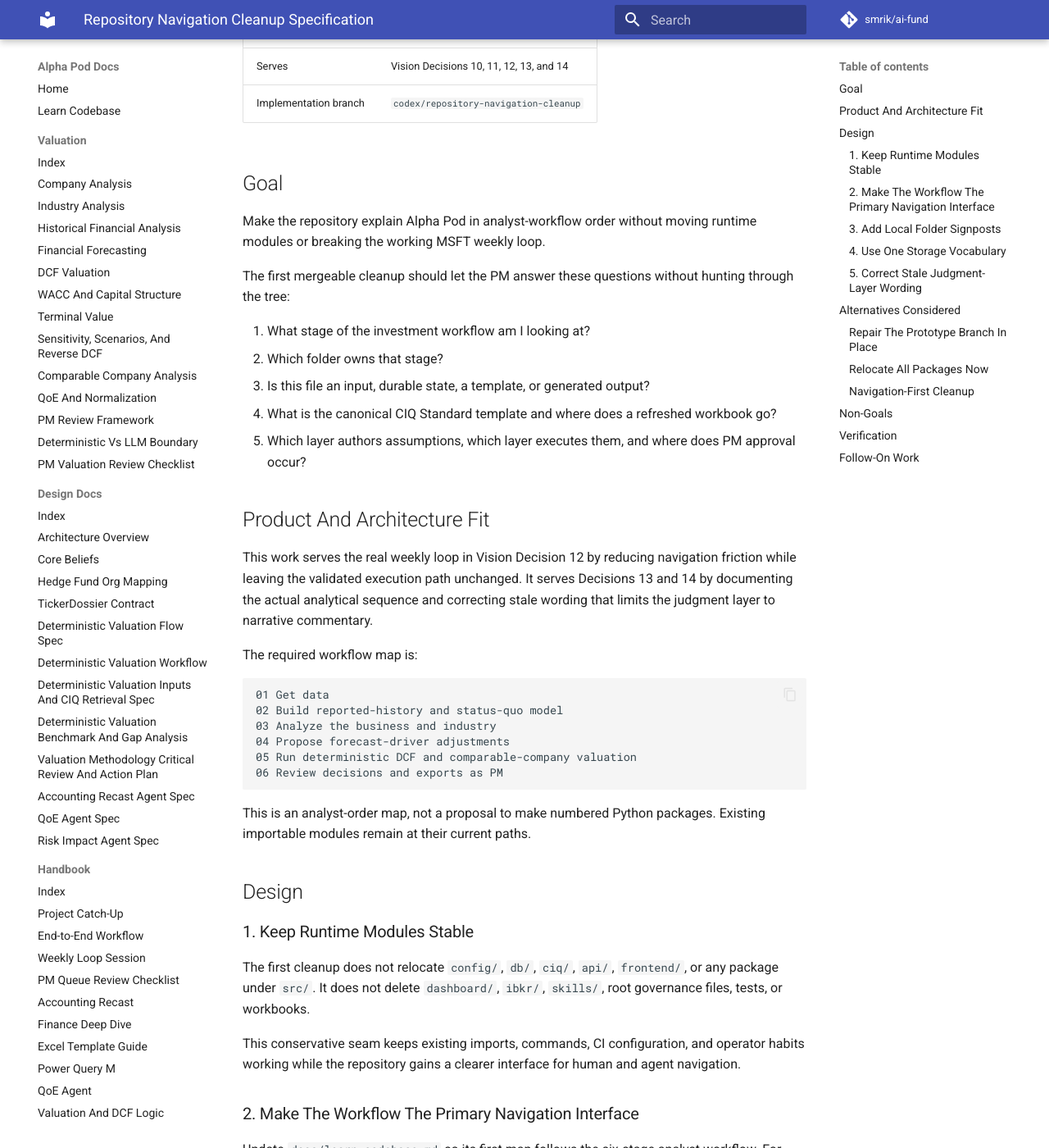
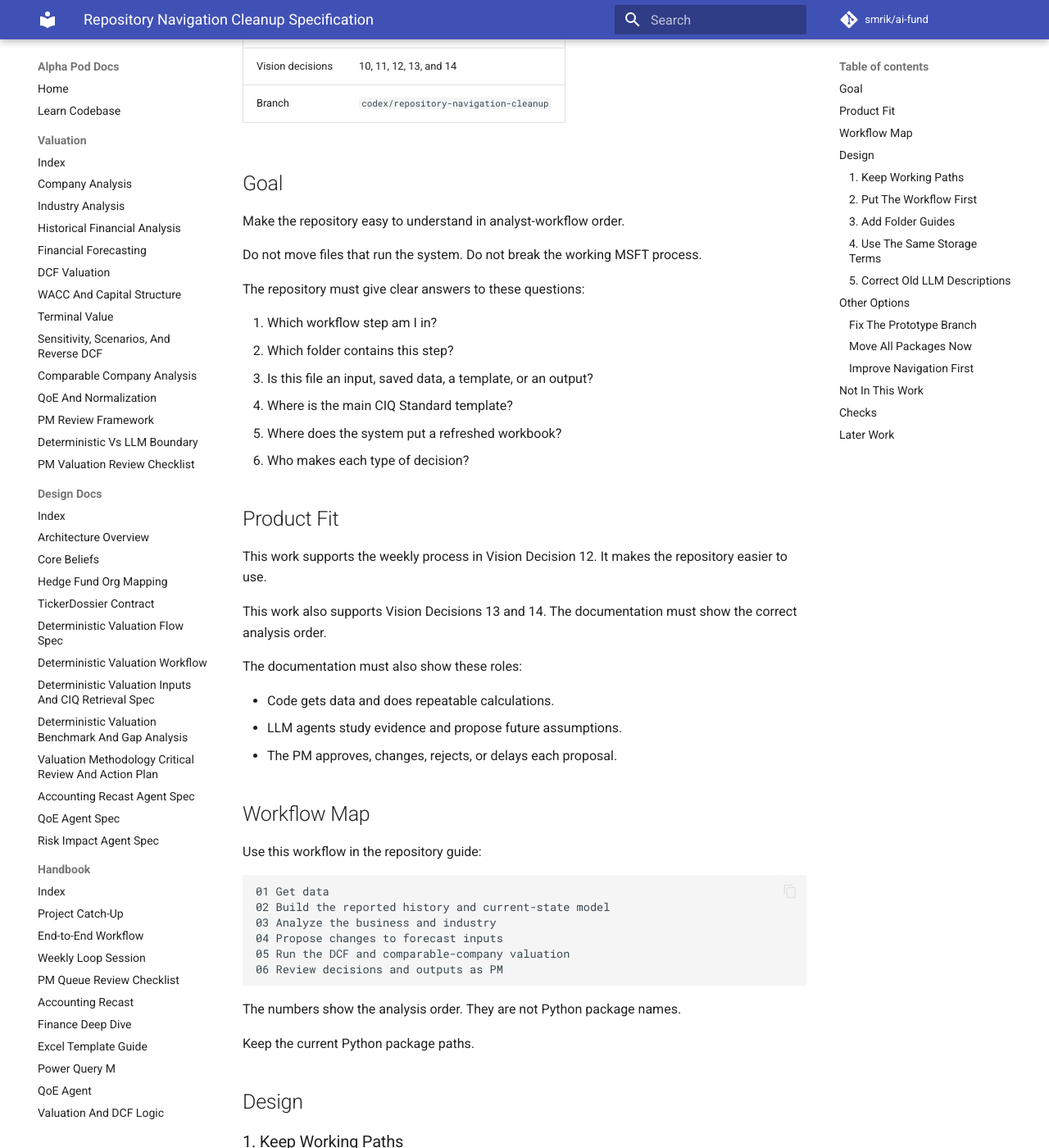
Before and after one commit to smrik/ai-fund, an MkDocs documentation site: the page built from docs/design-docs/repository-navigation-cleanup-spec.md, in a window 1280 px wide and 1400 px high, scrolled down 258 px. Shown: the whole window at 82% size. Built offline with MkDocs 1.6.1 and Material for MkDocs 9.7.7, drawn with Linux system fonts in a browser that asks for light colours; comment, search, counter and statistics services are not loaded; some of the changed text lies outside the part shown.

Commit message:
docs: use simplified technical English
Co-Authored-By: Codex CLI <noreply@openai.com>

````diff
--- a/docs/design-docs/repository-navigation-cleanup-spec.md
+++ b/docs/design-docs/repository-navigation-cleanup-spec.md
@@ -4,159 +4,189 @@
 | --- | --- |
 | Status | Approved design |
 | Date | 2026-08-05 |
-| Serves | Vision Decisions 10, 11, 12, 13, and 14 |
-| Implementation branch | `codex/repository-navigation-cleanup` |
+| Vision decisions | 10, 11, 12, 13, and 14 |
+| Branch | `codex/repository-navigation-cleanup` |
 
 ## Goal
 
-Make the repository explain Alpha Pod in analyst-workflow order without moving runtime modules or
-breaking the working MSFT weekly loop.
+Make the repository easy to understand in analyst-workflow order.
 
-The first mergeable cleanup should let the PM answer these questions without hunting through the
-tree:
+Do not move files that run the system. Do not break the working MSFT process.
 
-1. What stage of the investment workflow am I looking at?
-2. Which folder owns that stage?
-3. Is this file an input, durable state, a template, or generated output?
-4. What is the canonical CIQ Standard template and where does a refreshed workbook go?
-5. Which layer authors assumptions, which layer executes them, and where does PM approval occur?
+The repository must give clear answers to these questions:
 
-## Product And Architecture Fit
+1. Which workflow step am I in?
+2. Which folder contains this step?
+3. Is this file an input, saved data, a template, or an output?
+4. Where is the main CIQ Standard template?
+5. Where does the system put a refreshed workbook?
+6. Who makes each type of decision?
 
-This work serves the real weekly loop in Vision Decision 12 by reducing navigation friction while
-leaving the validated execution path unchanged. It serves Decisions 13 and 14 by documenting the
-actual analytical sequence and correcting stale wording that limits the judgment layer to
-narrative commentary.
+## Product Fit
 
-The required workflow map is:
+This work supports the weekly process in Vision Decision 12. It makes the repository easier to use.
+
+This work also supports Vision Decisions 13 and 14. The documentation must show the correct analysis order.
+
+The documentation must also show these roles:
+
+- Code gets data and does repeatable calculations.
+- LLM agents study evidence and propose future assumptions.
+- The PM approves, changes, rejects, or delays each proposal.
+
+## Workflow Map
+
+Use this workflow in the repository guide:
 
 ```text
 01 Get data
-02 Build reported-history and status-quo model
+02 Build the reported history and current-state model
 03 Analyze the business and industry
-04 Propose forecast-driver adjustments
-05 Run deterministic DCF and comparable-company valuation
-06 Review decisions and exports as PM
+04 Propose changes to forecast inputs
+05 Run the DCF and comparable-company valuation
+06 Review decisions and outputs as PM
 ```
 
-This is an analyst-order map, not a proposal to make numbered Python packages. Existing importable
-modules remain at their current paths.
+The numbers show the analysis order. They are not Python package names.
+
+Keep the current Python package paths.
 
 ## Design
 
-### 1. Keep Runtime Modules Stable
+### 1. Keep Working Paths
 
-The first cleanup does not relocate `config/`, `db/`, `ciq/`, `api/`, `frontend/`, or any package
-under `src/`. It does not delete `dashboard/`, `ibkr/`, `skills/`, root governance files, tests, or
-workbooks.
+Do not move these folders in this change:
 
-This conservative seam keeps existing imports, commands, CI configuration, and operator habits
-working while the repository gains a clearer interface for human and agent navigation.
+- `config/`
+- `db/`
+- `ciq/`
+- `api/`
+- `frontend/`
+- `src/`
 
-### 2. Make The Workflow The Primary Navigation Interface
+Do not delete `dashboard/`, `ibkr/`, `skills/`, tests, workbooks, or root policy files.
 
-Update `docs/learn-codebase.md` so its first map follows the six-stage analyst workflow. For every
-stage, the map must name:
+This rule keeps current imports, commands, tests, and CI jobs working.
 
-- the purpose in plain language;
-- the canonical source folders;
-- the principal input and output;
-- the owning layer: deterministic, judgment, or PM;
-- the next stage.
+### 2. Put The Workflow First
 
-The guide must preserve the deeper folder-by-folder reference for readers who need implementation
-detail.
+Update `docs/learn-codebase.md`. Put the six workflow steps near the start.
 
-### 3. Add Local Folder Signposts
+Give this information for each step:
 
-Add concise README files at the confusing entry points:
+- its purpose
+- its main folders
+- its main input
+- its main output
+- its owner
+- the next step.
+
+The owner is deterministic code, an LLM agent, or the PM.
+
+Keep the detailed folder guide after the workflow map.
+
+### 3. Add Folder Guides
+
+Add these short files:
 
 - `src/README.md`
 - `data/README.md`
 - `ciq/README.md`
 - `templates/README.md`
 
-Each README is a signpost, not a second manual. It must point to the canonical detailed docs and
-answer only what belongs here, what does not, and where the adjacent workflow stage lives.
+Each file must answer three questions:
 
-### 4. Use One Storage Vocabulary
+1. What belongs in this folder?
+2. What does not belong in this folder?
+3. Which detailed document gives more information?
 
-Documentation must consistently distinguish these roles:
+Do not copy large parts of other documents into these files.
 
-| Path | Role |
+### 4. Use The Same Storage Terms
+
+Use the terms in this table in all changed documents:
+
+| Path | Purpose |
 | --- | --- |
-| `ciq/templates/ciq_cleandata.xlsx` | Canonical CIQ Standard source template |
-| `ciq/templates/financials_input.json` | Power Query ticker/date/currency control file |
-| `data/exports/{TICKER}_Standard.xlsx` | Refreshed vendor-data workbook used for SQLite ingestion |
-| `data/alpha_pod.db` | Durable local operational state and canonical DB boundary |
-| `templates/` | PM-facing valuation and review workbook templates |
-| `data/exports/generated/` | Generated PM-facing export bundles |
-| `output/` | Generated run diagnostics, packets, and other workflow artifacts |
+| `ciq/templates/ciq_cleandata.xlsx` | Main CIQ Standard source template |
+| `ciq/templates/financials_input.json` | Power Query control file for ticker, date, and currency |
+| `data/exports/{TICKER}_Standard.xlsx` | Refreshed CIQ workbook for database loading |
+| `data/alpha_pod.db` | Saved local data and the main database input |
+| `templates/` | Templates for valuation and PM review workbooks |
+| `data/exports/generated/` | Generated files for PM review |
+| `output/` | Generated run records, evidence packets, and diagnostic files |
 
-The Power Query control file must remain at `ciq/templates/financials_input.json`. The current
-workbook reads the fixed local path
-`C:\Projects\03-Finance\ai-fund\ciq\templates\financials_input.json`; relocating it is outside
-this PR because it would break the validated Excel refresh path.
+Do not move `ciq/templates/financials_input.json`.
 
-### 5. Correct Stale Judgment-Layer Wording
+The workbook reads this fixed path:
 
-Navigation documentation must match Vision Decision 13:
+```text
+C:\Projects\03-Finance\ai-fund\ciq\templates\financials_input.json
+```
 
-- deterministic code ingests facts, marshals evidence, and executes reproducible calculations;
-- the judgment layer reasons over qualitative and quantitative evidence and authors proposed
-  forward-looking assumptions;
-- the PM approves, edits, rejects, or defers proposals through the PM Decision Queue;
-- only approved assumptions may affect deterministic valuation execution.
+A path change will break the current Excel refresh process.
 
-The cleanup must not change finance semantics or runtime behavior while correcting this wording.
+### 5. Correct Old LLM Descriptions
 
-## Alternatives Considered
+Some documents say that LLM agents only write comments or summaries. This description is incorrect.
 
-### Repair The Prototype Branch In Place
+Use this description:
 
-Rejected for the first PR. `codex/my-task` combines a useful mental model with hundreds of tracked
-deletions and incomplete relocations. Repairing it would make scope difficult to audit and risk
-losing working behavior.
+- Deterministic code gets facts, prepares evidence, and does repeatable calculations.
+- LLM agents study the evidence and propose future assumptions.
+- The PM decides if the system can use each proposal.
+- Deterministic code uses approved assumptions in the valuation.
 
-### Relocate All Packages Now
+Do not change financial rules or system behavior in this work.
 
-Deferred. A physical relocation could eventually improve locality, but it would require updating
-Python imports, packaging, scripts, tests, CI, documentation, Excel paths, and operator commands in
-one wide change. That does not serve the immediate goal of running the weekly loop reliably.
+## Other Options
 
-### Navigation-First Cleanup
+### Fix The Prototype Branch
 
-Selected. It captures the prototype's useful workflow model, is independently valuable, and
-creates a stable vocabulary for later module-by-module refactors.
+Do not use this option for the first pull request.
 
-## Non-Goals
+The `codex/my-task` branch has a useful folder model. It also has hundreds of incomplete deletions and file moves.
 
-- Renaming or moving Python packages.
-- Moving the CIQ Power Query control file or Standard workbook template.
-- Changing database schemas, valuation calculations, agent prompts, or PM Queue behavior.
-- Deleting legacy surfaces or bundled skills.
-- Creating numbered source directories.
-- Reorganizing generated files on disk.
-- Fixing unrelated documentation or technical debt.
+### Move All Packages Now
 
-## Verification
+Do not use this option for the first pull request.
 
-The implementation is acceptable when:
+This option requires changes to imports, scripts, tests, CI jobs, documentation, and Excel paths.
 
-1. A reader can start at `docs/learn-codebase.md` and trace the six-stage workflow to concrete
-   repository paths.
-2. `src/`, `data/`, `ciq/`, and `templates/` each contain a concise README pointing to canonical
-   documentation.
-3. The CIQ template, control, staged workbook, database, review template, and generated-export
-   roles are named consistently.
-4. No existing runtime file is relocated or deleted.
-5. No Python, TypeScript, YAML, JSON, or workbook behavior changes.
+### Improve Navigation First
+
+Use this option.
+
+It keeps the working system stable. It also gives future changes a clear set of terms.
+
+## Not In This Work
+
+- Do not move or rename Python packages.
+- Do not move the CIQ control file or CIQ source template.
+- Do not change database tables or valuation calculations.
+- Do not change agent prompts or PM Queue behavior.
+- Do not delete old user interfaces or bundled skills.
+- Do not add numbered source folders.
+- Do not reorganize generated files.
+- Do not fix unrelated problems.
+
+## Checks
+
+The work is complete when all these statements are true:
+
+1. `docs/learn-codebase.md` shows the six workflow steps and their repository paths.
+2. `src/`, `data/`, `ciq/`, and `templates/` each have a short README file.
+3. All changed documents use the storage terms in this specification.
+4. The change does not move or delete a working file.
+5. The change does not modify Python, TypeScript, YAML, JSON, or workbook behavior.
 6. `mkdocs build --strict` passes.
-7. Pre-commit passes for the changed files.
-8. Targeted architecture-boundary tests pass.
+7. Pre-commit passes for all changed files.
+8. The architecture tests pass.
 
-## Follow-On Work
+## Later Work
 
-After this PR has been used during a real MSFT run, navigation friction should be logged as
-specific evidence. A later PR may then deepen one module or relocate one cohesive slice at a time.
-The `codex/my-task` prototype remains a visual exploration aid; it is not an implementation base.
+Use this folder guide during a real MSFT run. Record each remaining navigation problem.
+
+A later pull request can move one related set of files. Each move must have its own tests.
+
+Keep `codex/my-task` as a visual example. Do not use it as the code base for this work.
````
Also changed, not shown: AGENTS.md (+15 -0 lines), CLAUDE.md (+1 -0 lines).
